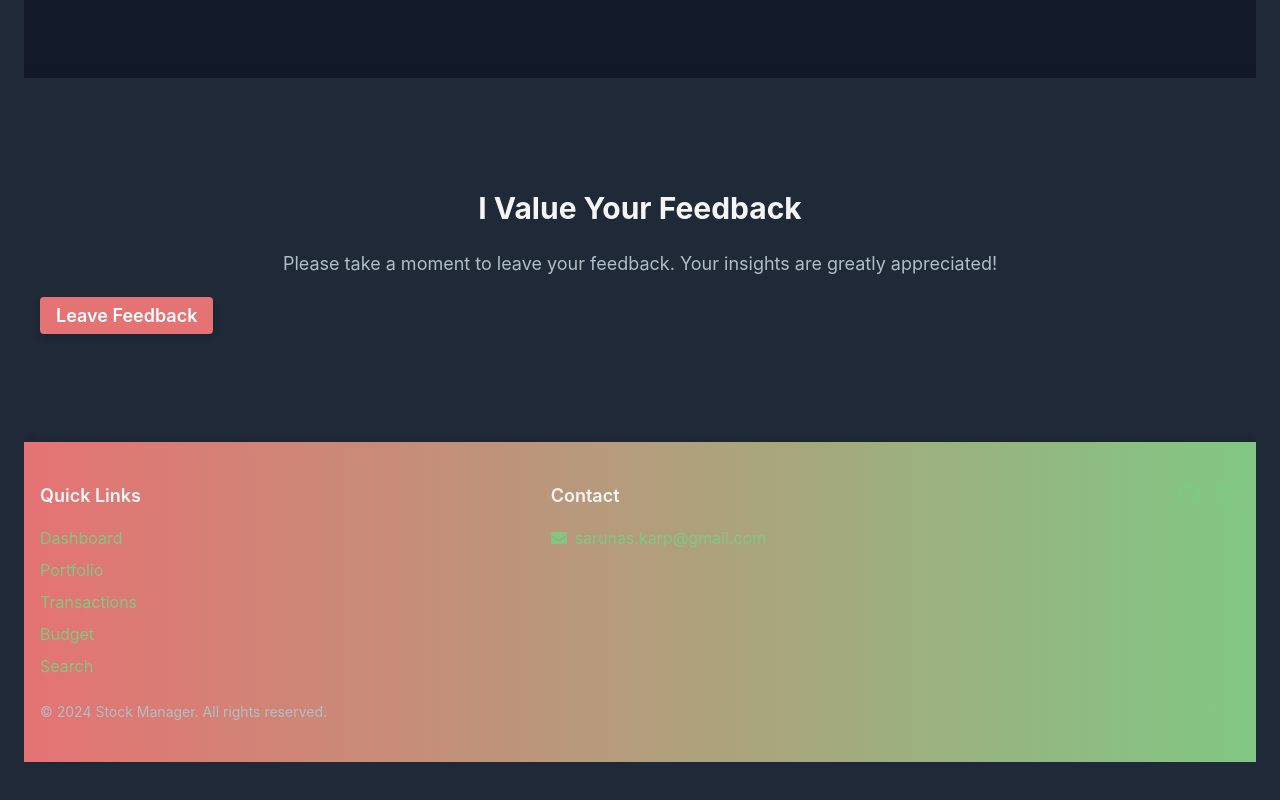
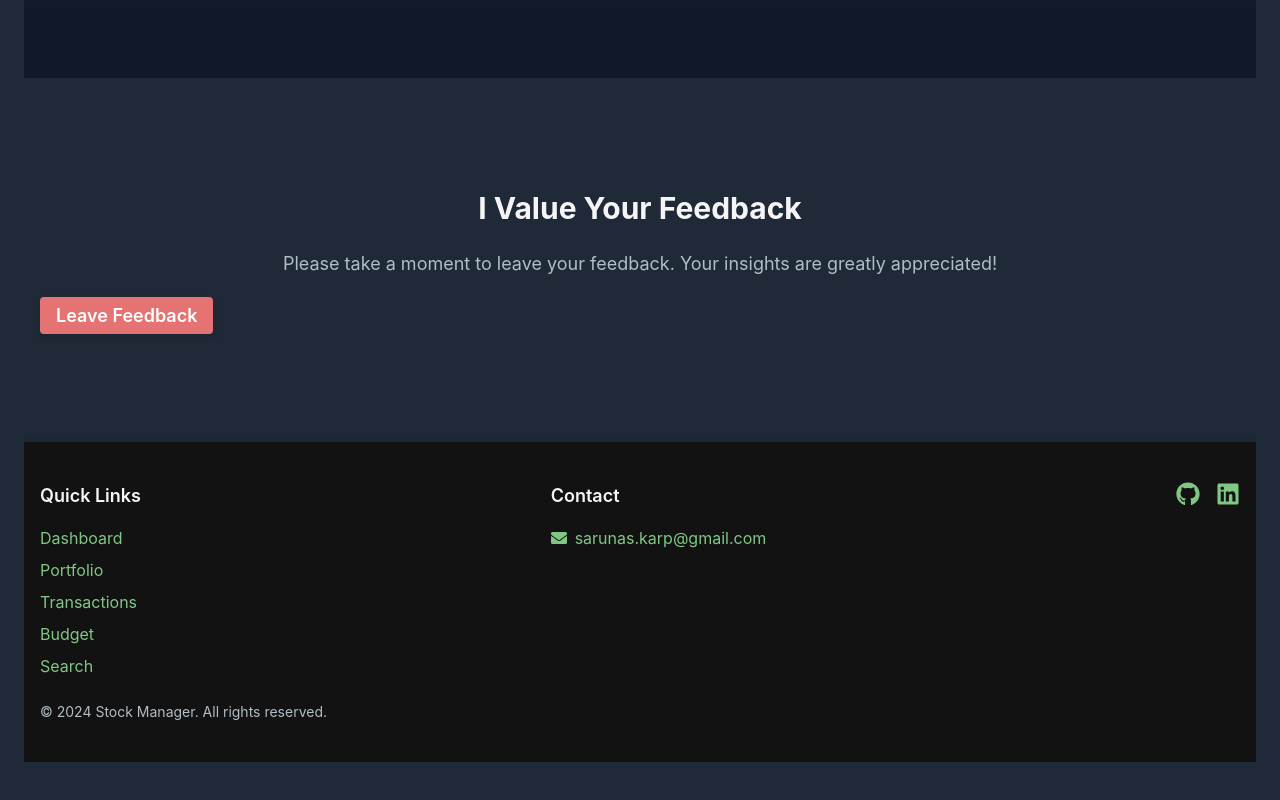
Before and after one commit to oksarunas/stock_manager, a React (Create React App) app in the folder frontend/: page / in a window 1280 px wide. Shown: the part 818-1618 px from the top of the page. Built offline with nearby package versions, Linux system fonts and the light colour scheme.

Commit message:
Changed footer colors

```diff
--- a/frontend/src/styles/index.css
+++ b/frontend/src/styles/index.css
@@ -128,7 +128,7 @@ a {
 /* Footer */
 footer {
   @apply bg-accent text-white text-center py-4;
-  background: linear-gradient(90deg, #e57373, #81c784);
+  background: #028a06;
   box-shadow: 0 -4px 6px rgba(0, 0, 0, 0.1);
 }
 
```
